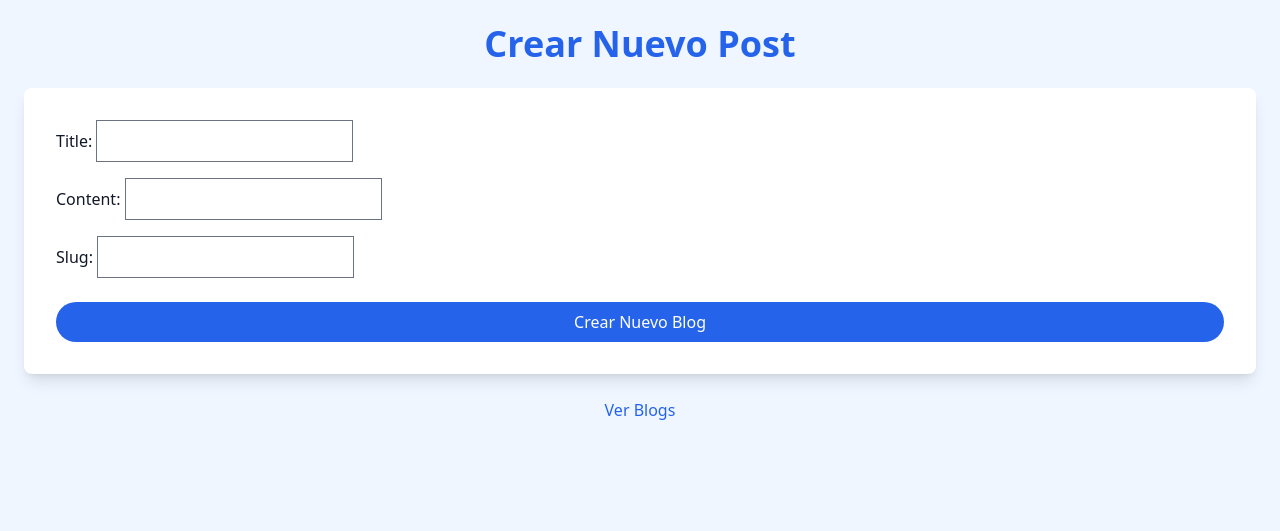
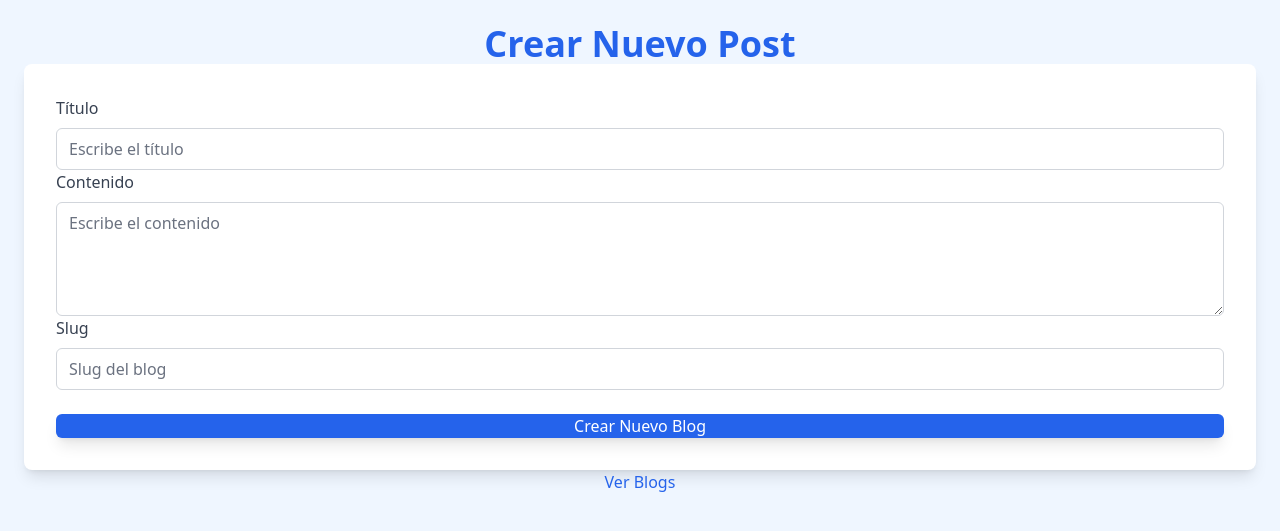
Before and after one commit to kiraberser/railway-django, a Django app: page /blog/create/ in a window 1280 px wide. Shown: the top 531 px of the page. Run offline with Django 5.2, Linux system fonts and the light colour scheme; some libraries are stand-ins or nearby versions.

Commit message:
UI Changed

```diff
--- a/blog/templates/blog.html
+++ b/blog/templates/blog.html
@@ -1,6 +1,4 @@
 {% load static tailwind_tags %}
-<!DOCTYPE html>
-<html lang="es">
 <head>
     <meta charset="UTF-8">
     {% tailwind_css %}
@@ -11,12 +9,15 @@
         <h1 class="text-4xl font-bold text-center text-blue-600 mb-6">Lista de Blogs</h1>
         <div class="text-center mb-6">
             <a href="{% url 'create-blog' %}" class="bg-blue-600 text-white px-4 py-2 rounded-full hover:bg-blue-700 transition">Crear Post</a>
+            <a href="{% url 'home' %}" class="bg-blue-600 text-white px-4 py-2 rounded-full hover:bg-blue-700 transition">Home</a>
         </div>
         <div class="grid grid-cols-1 sm:grid-cols-2 lg:grid-cols-3 gap-6">
             {% for blog in blogs %}
             <div class="bg-white p-4 rounded-lg shadow-lg hover:shadow-xl transition">
                 <h2 class="text-xl font-semibold text-blue-600 mb-2">{{ blog.title }}</h2>
                 <p class="text-gray-700 mb-4">{{ blog.content }}</p>
+                <p>{{ blog.time}}</p>
+                <p>#{{blog.slug}}</p>
             </div>
             {% endfor %}
         </div>
--- a/blog/templates/create_blog.html
+++ b/blog/templates/create_blog.html
@@ -9,21 +9,38 @@
 </head>
 <body class="bg-blue-50 text-gray-900 font-sans">
     <div class="container mx-auto p-6">
-        <h1 class="text-4xl font-bold text-center text-blue-600 mb-6">Crear Nuevo Post</h1>
-
-        <form method="post" class="bg-white p-8 rounded-lg shadow-lg">
+        <h1 class="text-4xl font-bold text-center text-blue-600 mb-8">Crear Nuevo Post</h1>
+        <form method="post" class="bg-white p-8 rounded-lg shadow-lg max-w-2xl mx-auto mt-8">
             {% csrf_token %}
-            <div class="space-y-4">
-                <!-- Renderiza los campos del formulario -->
-                {{ form.as_p }}
+            <div class="space-y-6">
+                <div>
+                    <label for="title" class="block text-sm font-medium text-gray-700 mb-2">Título</label>
+                    <input id="title" name="title" type="text"
+                        class="block w-full border-gray-300 rounded-md shadow-sm focus:ring-blue-500 focus:border-blue-500"
+                        placeholder="Escribe el título">
+                </div>
+                <div>
+                    <label for="content" class="block text-sm font-medium text-gray-700 mb-2">Contenido</label>
+                    <textarea id="content" name="content" rows="4"
+                        class="block w-full border-gray-300 rounded-md shadow-sm focus:ring-blue-500 focus:border-blue-500"
+                        placeholder="Escribe el contenido"></textarea>
+                </div>
+                <div>
+                    <label for="slug" class="block text-sm font-medium text-gray-700 mb-2">Slug</label>
+                    <input id="slug" name="slug" type="text"
+                        class="block w-full border-gray-300 rounded-md shadow-sm focus:ring-blue-500 focus:border-blue-500"
+                        placeholder="Slug del blog">
+                </div>
             </div>
-            <button type="submit" class="w-full bg-blue-600 text-white py-2 rounded-full hover:bg-blue-700 transition mt-6">
+            <button type="submit"
+                class="w-full bg-blue-600 text-white py-6 rounded-md shadow-lg hover:bg-blue-700 transition mt-6">
                 Crear Nuevo Blog
             </button>
         </form>
 
-        <div class="text-center mt-6">
-            <a href="{% url 'list-blog' %}" class="text-blue-600 hover:text-blue-800 transition">Ver Blogs</a>
+        <div class="text-center mt-16">
+            <a href="{% url 'list-blog' %}"
+                class="text-blue-600 hover:text-blue-800 text-sm font-medium transition">Ver Blogs</a>
         </div>
     </div>
 </body>
```
Also changed, not shown: home/templates/home.html (+11 -3 lines).
